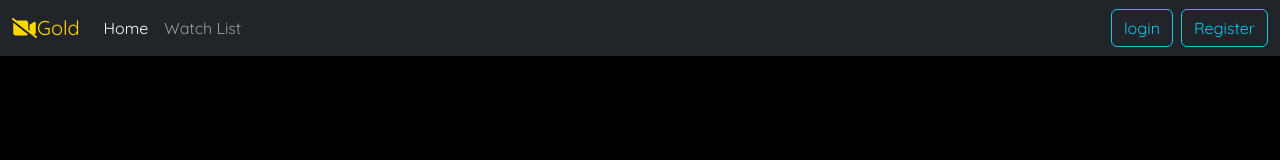
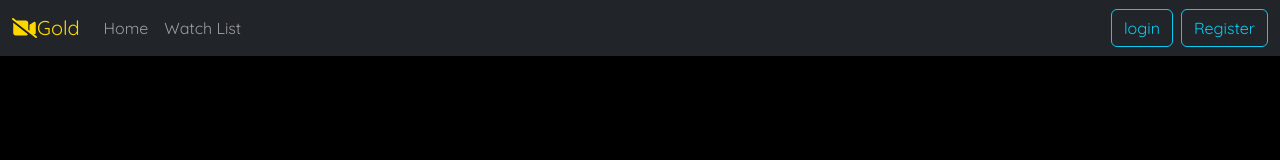
Before and after one commit to BR-Jayanth/Movie-Api-Frontend, a React (Create React App) app: page / in a window 1280 px wide. Shown: the top 160 px of the page. Built offline with nearby package versions, Linux system fonts and the light colour scheme; no server answers.

Commit message:
bug on navbar home tab

```diff
--- a/src/components/header/Header.js
+++ b/src/components/header/Header.js
@@ -24,7 +24,7 @@
                             style={{ "maxHeight": "100px" }}
                             navbarScroll
                         >
-                            <NavLink className={"nav-link"} to={"/"}>Home</NavLink>
+                            <NavLink className={"nav-link"} to={"/*"}>Home</NavLink>
                             <NavLink className={"nav-link"} to={"/watchList"}>Watch List</NavLink>
                         </Nav>
                         <Button variant="outline-info" className="me-2">login</Button>
```
